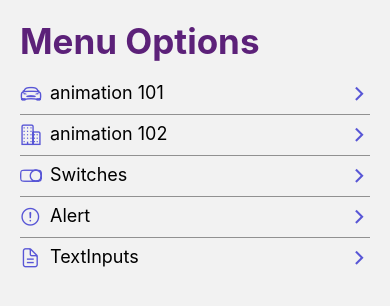
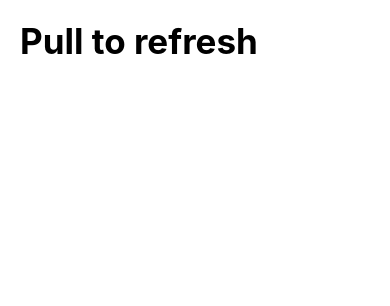
Before and after one commit to santiagozibecchi/Componentes-en-React-Native, a React Native app: screen /PullToRefreshScreen in a window 390 px wide. Shown: the top 306 px of the page. Built offline with nearby package versions, Linux system fonts and the light colour scheme.

Commit message:
Section List

```diff
--- a/src/components/HeaderTitle.tsx
+++ b/src/components/HeaderTitle.tsx
@@ -6,7 +6,7 @@ import { useSafeAreaInsets } from 'react-native-safe-area-context';
 
 interface Props {
      title: string,
-     color?: string
+     color?: string,
 }
 
 const HeaderTitle = ({ title, color = 'black' }: Props) => {
@@ -14,7 +14,7 @@ const HeaderTitle = ({ title, color = 'black' }: Props) => {
      const { top } = useSafeAreaInsets();
 
      return (
-          <View style={{ marginTop: top + 20, marginBottom: 20 }}>
+          <View style={{ marginTop: top + 20, marginBottom: 15 }}>
                <Text style={{
                     ...styles.title,
                     color,
--- /dev/null
+++ b/src/components/ItemSeparator.tsx
@@ -0,0 +1,18 @@
+import { View } from 'react-native';
+import React from 'react';
+
+
+const ItemSeparator = () => {
+
+     return (
+          <View
+               style={{
+                    borderBottomWidth: 1,
+                    opacity: 0.4,
+                    marginVertical: 8,
+               }}
+          />
+     );
+};
+
+export default ItemSeparator;
--- a/src/data/menuItems.tsx
+++ b/src/data/menuItems.tsx
@@ -26,4 +26,19 @@ export const menuItems: MenuItem[] = [
           icon: 'document-text-outline',
           component: 'TextInputScreen',
      },
+     {
+          name: 'Pull To Refresh',
+          icon: 'refresh-circle-outline',
+          component: 'PullToRefreshScreen',
+     },
+     {
+          name: 'Section List',
+          icon: 'list-circle-outline',
+          component: 'CustomSectionListScreen',
+     },
+     {
+          name: 'Modal Screen',
+          icon: 'copy-outline',
+          component: 'ModalScreen',
+     },
 ];
--- a/src/navigator/Navigator.tsx
+++ b/src/navigator/Navigator.tsx
@@ -7,6 +7,9 @@ import Animation102Screen from '../screens/Animation102Screen';
 import SwitchScreen from '../screens/SwitchScreen';
 import AlertScreen from '../screens/AlertScreen';
 import TextInputScreen from '../screens/TextInputScreen';
+import PullToRefreshScreen from '../screens/PullToRefreshScreen';
+import CustomSectionListScreen from '../screens/CustomSectionListScreen';
+import ModalScreen from '../screens/ModalScreen';
 
 const Stack = createStackNavigator();
 
@@ -17,6 +20,9 @@ export const Navigator = () => {
           <Stack.Navigator
                screenOptions={{
                     headerShown: false,
+                    cardStyle: {
+                         backgroundColor: 'white',
+                    },
                }}
           >
                <Stack.Screen name="HomeScreen" component={HomeScreen} />
@@ -25,6 +31,9 @@ export const Navigator = () => {
                <Stack.Screen name="SwitchScreen" component={SwitchScreen} />
                <Stack.Screen name="AlertScreen" component={AlertScreen} />
                <Stack.Screen name="TextInputScreen" component={TextInputScreen} />
+               <Stack.Screen name="PullToRefreshScreen" component={PullToRefreshScreen} />
+               <Stack.Screen name="CustomSectionListScreen" component={CustomSectionListScreen} />
+               <Stack.Screen name="ModalScreen" component={ModalScreen} />
           </Stack.Navigator>
      );
 }
--- /dev/null
+++ b/src/screens/CustomSectionListScreen.tsx
@@ -0,0 +1,72 @@
+import { SectionList, Text, View } from 'react-native';
+import React from 'react';
+import HeaderTitle from '../components/HeaderTitle';
+import { styles } from '../theme/appTheme';
+import ItemSeparator from '../components/ItemSeparator';
+
+
+interface Casas {
+     casa: string;
+     data: string[];
+}
+
+const casas: Casas[] = [
+     {
+          casa: "DC Comics",
+          data: ["Batman", "Superman", "Robin", "Batman", "Superman", "Robin", "Batman", "Superman", "Robin", "Batman", "Superman", "Robin", "Batman", "Superman", "Robin", "Batman", "Superman", "Robin", "Batman", "Superman", "Robin",],
+     },
+     {
+          casa: "Marvel Comics",
+          data: ["Antman", "Thor", "Spiderman", "Antman", "Antman", "Thor", "Spiderman", "Antman", "Antman", "Thor", "Spiderman", "Antman", "Antman", "Thor", "Spiderman", "Antman", "Antman", "Thor", "Spiderman", "Antman", "Antman", "Thor", "Spiderman", "Antman", "Antman", "Thor", "Spiderman", "Antman"],
+     },
+     {
+          casa: "Anime",
+          data: ["Kenshin", "Goku", "Saitama", "Kenshin", "Goku", "Saitama", "Kenshin", "Goku", "Saitama", "Kenshin", "Goku", "Saitama", "Kenshin", "Goku", "Saitama", "Kenshin", "Goku", "Saitama", "Kenshin", "Goku", "Saitama", "Kenshin", "Goku", "Saitama"],
+     },
+];
+
+
+const CustomSectionListScreen = () => {
+
+
+     return (
+          <View style={{
+               ...styles.globalMargin,
+               flex: 1,
+          }}>
+               {/* <HeaderTitle title="Section List" /> */}
+               <SectionList
+                    sections={casas}
+                    keyExtractor={(item, index) => item + index}
+                    stickySectionHeadersEnabled={true}
+
+                    renderItem={({ item }) => <Text>{item}</Text>}
+
+                    ListHeaderComponent={() => <HeaderTitle title="Section List" />}
+                    ListFooterComponent={() => (
+                         <View style={{ marginBottom: 80 }}>
+                              <HeaderTitle title={'Total de casas ' + casas.length} />
+                         </View>
+                    )}
+
+                    renderSectionHeader={({ section }) => (
+                         <View style={{ backgroundColor: 'white' }}>
+                              <HeaderTitle title={section.casa} />
+                         </View>
+                    )}
+
+                    renderSectionFooter={({ section }) => (
+                         <HeaderTitle title={'Total: ' + section.data.length} />
+                    )}
+
+                    SectionSeparatorComponent={() => <ItemSeparator />}
+                    // ItemSeparatorComponent={() => <ItemSeparator />}
+
+                    showsVerticalScrollIndicator={false}
+               />
+
+          </View>
+     );
+};
+
+export default CustomSectionListScreen;
--- a/src/screens/HomeScreen.tsx
+++ b/src/screens/HomeScreen.tsx
@@ -5,20 +5,11 @@ import { styles } from '../theme/appTheme';
 import FlatListMenuItems from '../components/FlatListMenuItems';
 import { menuItems } from '../data/menuItems';
 import HeaderTitle from '../components/HeaderTitle';
+import ItemSeparator from '../components/ItemSeparator';
 
 const HomeScreen = () => {
 
-     const itemSeparator = () => {
-          return (
-               <View
-                    style={{
-                         borderBottomWidth: 1,
-                         opacity: 0.4,
-                         marginVertical: 8,
-                    }}
-               />
-          );
-     };
+     <ItemSeparator />;
 
      return (
 
@@ -31,7 +22,7 @@ const HomeScreen = () => {
                     renderItem={({ item }) => <FlatListMenuItems menuItem={item} />}
                     keyExtractor={(item) => item.name}
                     ListHeaderComponent={() => <HeaderTitle title="Menu Options" color={'#5C2179'} />}
-                    ItemSeparatorComponent={itemSeparator}
+                    ItemSeparatorComponent={() => <ItemSeparator />}
                />
 
           </View>
--- /dev/null
+++ b/src/screens/ModalScreen.tsx
@@ -0,0 +1,14 @@
+import { View, Text } from 'react-native';
+import React from 'react';
+import HeaderTitle from '../components/HeaderTitle';
+import { styles } from '../theme/appTheme';
+
+const ModalScreen = () => {
+     return (
+          <View style={styles.globalMargin}>
+               <HeaderTitle title="Modal Screen" />
+          </View>
+     );
+};
+
+export default ModalScreen;
--- /dev/null
+++ b/src/screens/PullToRefreshScreen.tsx
@@ -0,0 +1,59 @@
+import { View, ScrollView, RefreshControl } from 'react-native';
+import React, { useState } from 'react';
+import HeaderTitle from '../components/HeaderTitle';
+import { styles } from '../theme/appTheme';
+import { useSafeAreaInsets } from 'react-native-safe-area-context';
+
+const PullToRefreshScreen = () => {
+
+     const { top } = useSafeAreaInsets();
+
+     const [refreshing, setRefreshing] = useState(false);
+     const [data, setData] = useState<string>();
+
+     const onRefresh = () => {
+          setRefreshing(true);
+
+          setTimeout(() => {
+               console.log('termino la refresh');
+               setRefreshing(false);
+               setData('Hola mundo');
+          }, 3000);
+     };
+
+     return (
+          <ScrollView
+               style={{
+                    marginTop: refreshing ? top : 0,
+               }}
+               refreshControl={
+                    <RefreshControl
+                         refreshing={refreshing}
+                         onRefresh={onRefresh}
+                         progressViewOffset={10}
+                         progressBackgroundColor="#5856D6"
+                         // para IOS
+                         colors={['white', 'red', 'orange']}
+                         style={{ backgroundColor: "#5856D6" }}
+                         tintColor="white"
+                         title="Refreshing"
+                         titleColor="white"
+                    />
+               }
+          >
+
+               <View style={styles.globalMargin}>
+                    <HeaderTitle title="Pull to refresh" />
+
+                    {
+                         data && <HeaderTitle title={data} color="green" />
+                    }
+
+
+
+               </View >
+          </ScrollView>
+     );
+};
+
+export default PullToRefreshScreen;
--- a/src/screens/TextInputScreen.tsx
+++ b/src/screens/TextInputScreen.tsx
@@ -1,5 +1,5 @@
 import { View, TextInput, StyleSheet, KeyboardAvoidingView, Platform, TouchableWithoutFeedback, Keyboard, Text } from 'react-native';
-import React, { useState } from 'react';
+import React from 'react';
 import HeaderTitle from '../components/HeaderTitle';
 import { styles } from '../theme/appTheme';
 import { ScrollView } from 'react-native-gesture-handler';
```
